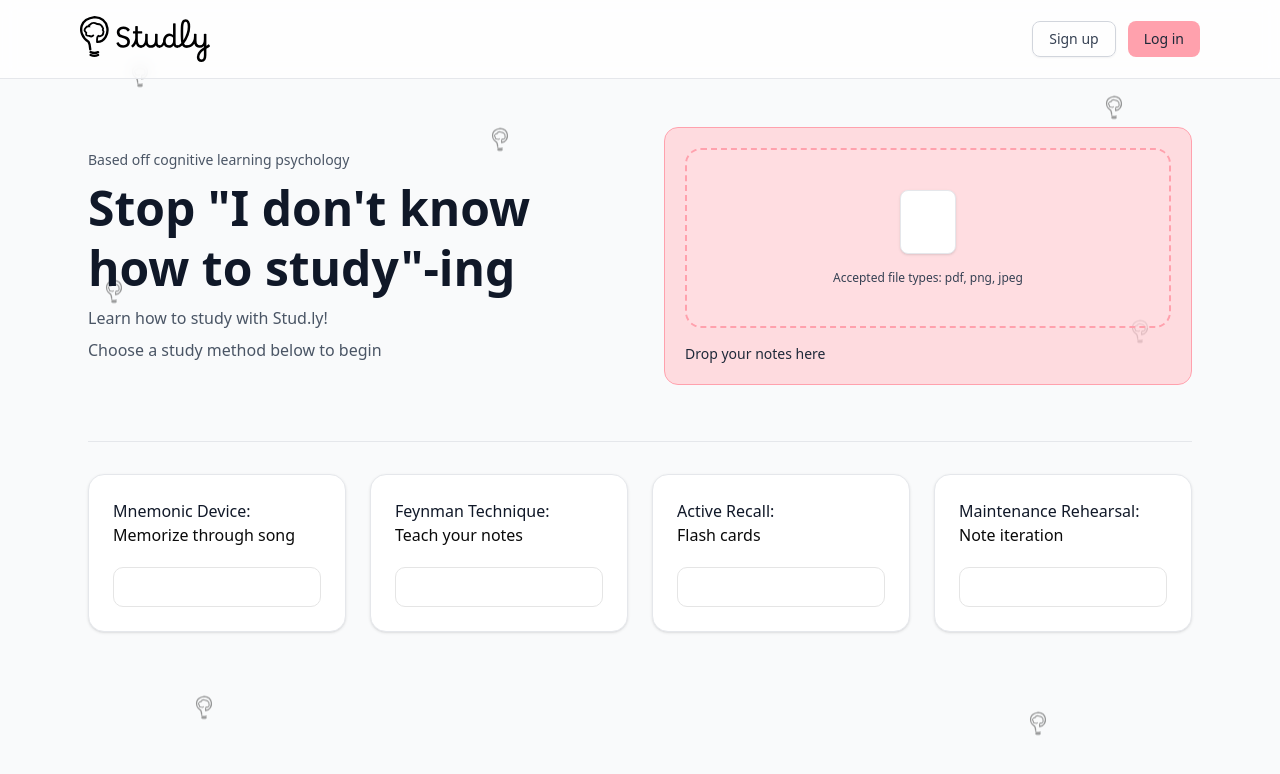
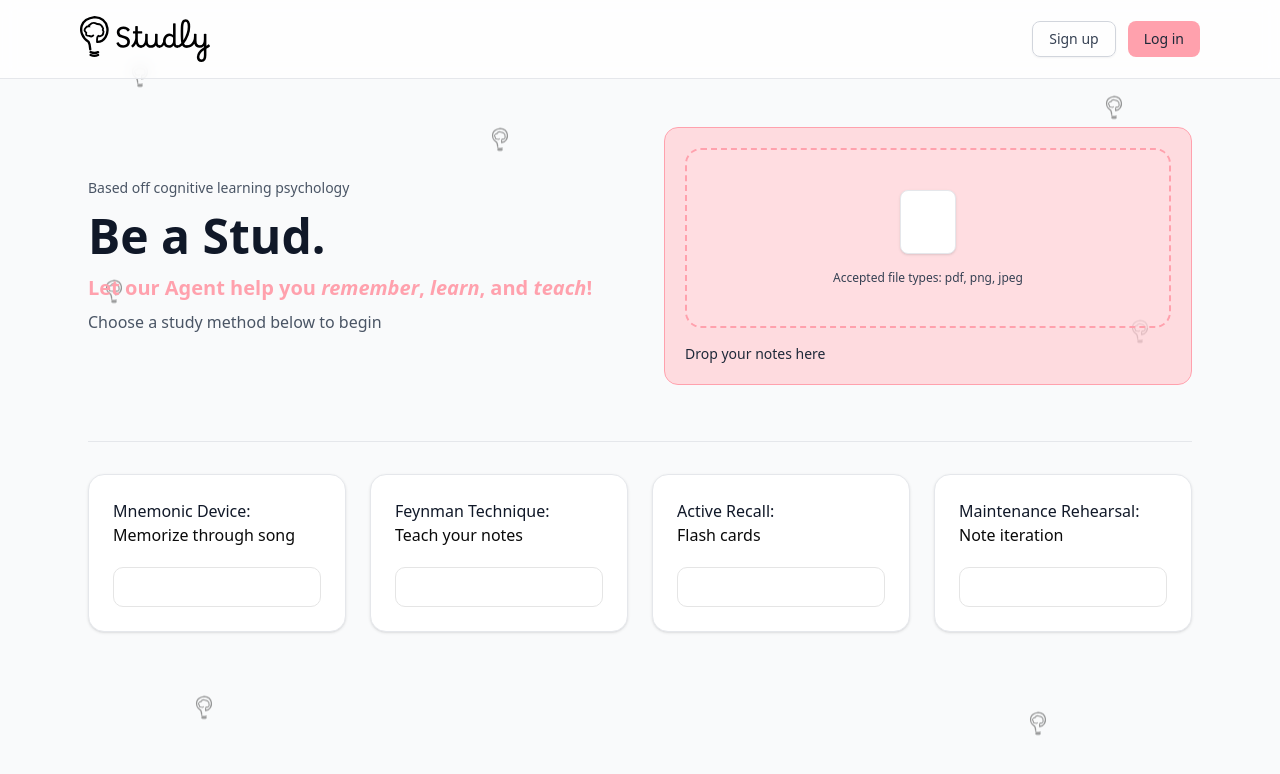
Before and after one commit to eamongordon/studly, a Next.js app: page / in a window 1280 px wide. Shown: the top 774 px of the page. Built offline with nearby package versions, Linux system fonts and the light colour scheme; no server answers.

Commit message:
feat: update hero text

```diff
--- a/app/page.tsx
+++ b/app/page.tsx
@@ -161,10 +161,10 @@ export default function Home() {
                   Based off cognitive learning psychology
                 </p>
                 <h1 className='text-4xl lg:text-5xl font-bold text-gray-900 leading-tight text-balance'>
-                  Stop "I don't know how to study"-ing
+                  Be a Stud.
                 </h1>
-                <h3 className='text-md text-gray-600 font-medium'>
-                  Learn how to study with Stud.ly!{' '}
+                <h3 className='text-xl text-rose-300 font-semibold'>
+                  Let our Agent help you <b><i>remember</i></b>, <b><i>learn</i></b>, and <b><i>teach</i></b>!{' '}
                 </h3>
                 <h3 className='text-md text-gray-600 font-medium'>
                   Choose a study method below to begin
```
